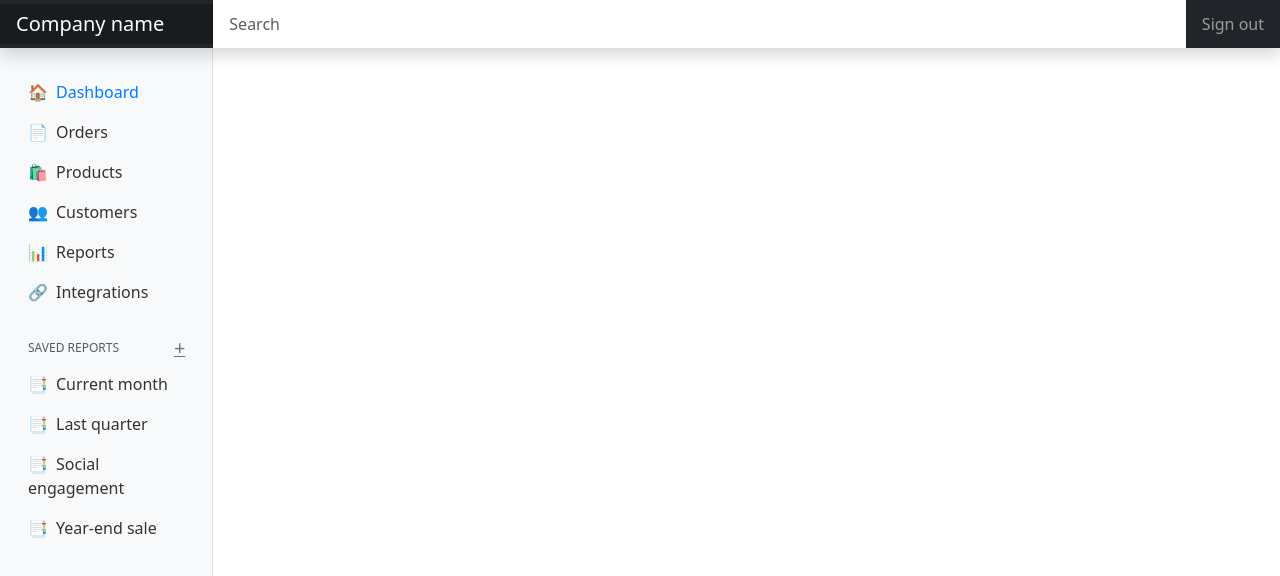
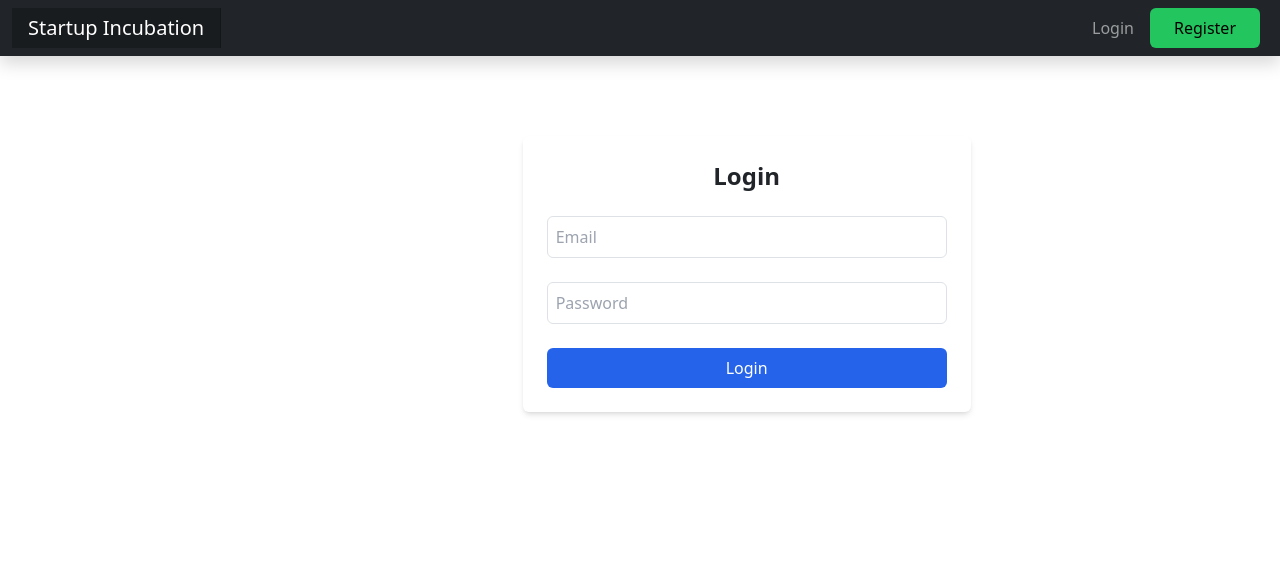
Before and after one commit to tomsecundo/simappA2, a React (Create React App) app in the folder frontend/: page /login in a window 1280 px wide. Shown: the top 576 px of the page. Built offline with nearby package versions, Linux system fonts and the light colour scheme.

Commit message:
fix: layout with working navbars

```diff
--- a/frontend/src/components/Application/ApplicationsTable.jsx
+++ b/frontend/src/components/Application/ApplicationsTable.jsx
@@ -7,8 +7,8 @@ function ApplicationsTable({ applications = [], onView }) {
 
     return (
         <>
-            <div class="table-responsive">
-                <table class="table table-striped table-hover">
+            <div className="table-responsive">
+                <table className="table table-striped table-hover">
                     <thead>
                         <tr>
                         <th scope="col">Startup</th>
--- a/frontend/src/components/layout/Layout.jsx
+++ b/frontend/src/components/layout/Layout.jsx
@@ -1,145 +1,15 @@
 import React, { useState } from 'react';
+import { Container } from 'react-bootstrap';
+import DashboardNavbar from '../navigation/DashboardNavbar';
+import Sidebar from '../navigation/Sidebar';
+import { useAuth } from '../../context/AuthContext';
+
 import '../../styles/layout.css';
 
-// Navbar Component
-const DashboardNavbar = ({ toggleSidebar }) => {
-  return (
-    <nav className="navbar navbar-dark sticky-top bg-dark flex-md-nowrap p-0 shadow">
-      <a className="navbar-brand col-md-3 col-lg-2 me-0 px-3" href="#home">
-        Company name
-      </a>
-      <button
-        className="navbar-toggler position-absolute d-md-none"
-        type="button"
-        onClick={toggleSidebar}
-        aria-label="Toggle navigation"
-      >
-        <span className="navbar-toggler-icon"></span>
-      </button>
-      <input
-        className="form-control form-control-dark w-100"
-        type="text"
-        placeholder="Search"
-        aria-label="Search"
-      />
-      <div className="navbar-nav">
-        <div className="nav-item text-nowrap">
-          <a className="nav-link px-3" href="#signout">
-            Sign out
-          </a>
-        </div>
-      </div>
-    </nav>
-  );
-};
+// Layout Component
+const Layout = ({ children }) => {
+    const { user } = useAuth();
 
-// Sidebar Component
-const Sidebar = ({ activeItem, setActiveItem, isOpen, closeSidebar }) => {
-  const menuItems = [
-    { icon: '🏠', label: 'Dashboard', active: true },
-    { icon: '📄', label: 'Orders' },
-    { icon: '🛍️', label: 'Products' },
-    { icon: '👥', label: 'Customers' },
-    { icon: '📊', label: 'Reports' },
-    { icon: '🔗', label: 'Integrations' },
-  ];
-
-  const reportsSubmenu = [
-    { label: 'Current month' },
-    { label: 'Last quarter' },
-    { label: 'Social engagement' },
-    { label: 'Year-end sale' },
-  ];
-
-  const sidebarContent = (
-    <div className="sidebar-content">
-      <ul className="nav flex-column">
-        {menuItems.map((item, index) => (
-          <li className="nav-item" key={index}>
-            <a
-              className={`nav-link ${item.active ? 'active' : ''}`}
-              aria-current={item.active ? 'page' : undefined}
-              href={`#${item.label.toLowerCase()}`}
-              onClick={(e) => {
-                e.preventDefault();
-                setActiveItem(item.label);
-                closeSidebar();
-              }}
-            >
-              <span style={{ marginRight: '8px' }}>{item.icon}</span>
-              {item.label}
-            </a>
-          </li>
-        ))}
-      </ul>
-
-      <h6 className="sidebar-heading d-flex justify-content-between align-items-center px-3 mt-4 mb-1 text-muted">
-        <span>Saved reports</span>
-        <a className="link-secondary" href="#add" aria-label="Add a new report">
-          <span style={{ fontSize: '20px' }}>+</span>
-        </a>
-      </h6>
-      <ul className="nav flex-column mb-2">
-        {reportsSubmenu.map((item, index) => (
-          <li className="nav-item" key={index}>
-            <a
-              className="nav-link"
-              href={`#${item.label.toLowerCase().replace(/\s+/g, '-')}`}
-              onClick={closeSidebar}
-            >
-              <span style={{ marginRight: '8px' }}>📑</span>
-              {item.label}
-            </a>
-          </li>
-        ))}
-      </ul>
-    </div>
-  );
-
-  return (
-    <>
-      {/* Backdrop for mobile */}
-      {isOpen && (
-        <div
-          className="offcanvas-backdrop fade show d-md-none"
-          onClick={closeSidebar}
-        />
-      )}
-
-      {/* Sidebar - Desktop version */}
-      <nav id="sidebarMenu" className="col-md-3 col-lg-2 d-none d-md-block bg-light sidebar">
-        <div className="position-sticky pt-3">
-          {sidebarContent}
-        </div>
-      </nav>
-
-      {/* Offcanvas - Mobile version */}
-      <div className={`offcanvas offcanvas-start d-md-none ${isOpen ? 'show' : ''}`} tabIndex="-1" id="offcanvasSidebar">
-        <div className="offcanvas-header">
-          <h5 className="offcanvas-title">Menu</h5>
-          <button type="button" className="btn-close text-reset" onClick={closeSidebar} aria-label="Close"></button>
-        </div>
-        <div className="offcanvas-body p-0">
-          {sidebarContent}
-        </div>
-      </div>
-    </>
-  );
-};
-
-// Layout Component
-const DashboardLayout = ({ children }) => {
-  return (
-    <div className="container-fluid">
-      <div className="row">
-        {children}
-      </div>
-    </div>
-  );
-};
-
-// Main App Component
-export default function App() {
     const [activeItem, setActiveItem] = useState('Dashboard');
     const [sidebarOpen, setSidebarOpen] = useState(false);
 
@@ -152,11 +22,24 @@ export default function App() {
     };
 
     return (
+        <>
             <div style={{ minHeight: '100vh' }}>
                 <DashboardNavbar toggleSidebar={toggleSidebar} />
-      <DashboardLayout>
+                <Container fluid>
+                    <div className='row'>
+                        <>
+                            {user && (
                                 <Sidebar activeItem={activeItem} setActiveItem={setActiveItem} isOpen={sidebarOpen} closeSidebar={closeSidebar} />
-      </DashboardLayout>
+                            )}
+                        </>
+                        <main className="col-md-9 ms-sm-auto col-lg-10 px-md-4">
+                            { children }
+                        </main>
                     </div>
+                </Container>
+            </div>
+        </>
     );
-}
+};
+
+export default Layout;
--- /dev/null
+++ b/frontend/src/components/navigation/DashboardNavbar.jsx
@@ -0,0 +1,88 @@
+import React from 'react';
+import { Navbar, Nav, NavDropdown, Container } from 'react-bootstrap';
+import { Link, useNavigate } from 'react-router-dom';
+import { useAuth } from '../../context/AuthContext';
+
+const DashboardNavbar = ({ toggleSidebar }) => {
+    const { user, logout } = useAuth();
+    const navigate = useNavigate();
+
+    const handleLogout = () => {
+        logout();
+        navigate('/login');
+    };
+
+    return (
+        <Navbar bg="dark" variant='dark' className="sticky-top bg-dark flex-md-nowrap shadow" expand="lg">
+            <Container fluid>
+                <Navbar.Brand as={Link} to="/" className='col-md-3 col-lg-2 me-0 px-3'>Startup Incubation</Navbar.Brand>
+                <Navbar.Toggle aria-controls="basic-navbar-nav" />
+                <Navbar.Collapse id="basic-navbar-nav">
+                    <Nav className="me-auto">
+                        {user && (
+                            <>
+                                <NavDropdown title="Programs" id="navbarScrollingDropdown">
+                                    <NavDropdown.Item to="/programs">All Programs</NavDropdown.Item>
+                                    <NavDropdown.Item href="#action1">
+                                        Another action
+                                    </NavDropdown.Item>
+                                    <NavDropdown.Divider />
+                                    <NavDropdown.Item href="#action2">
+                                        Something else here
+                                    </NavDropdown.Item>
+                                </NavDropdown>
+
+                                <NavDropdown title="Applications" id="navbarScrollingDropdown">
+                                    <NavDropdown.Item to="/applications">All Applications</NavDropdown.Item>
+                                    <NavDropdown.Item href="#action1">
+                                        Another action
+                                    </NavDropdown.Item>
+                                    <NavDropdown.Divider />
+                                    <NavDropdown.Item href="#action2">
+                                        Something else here
+                                    </NavDropdown.Item>
+                                </NavDropdown>
+
+                                <NavDropdown title="Startups" id="navbarScrollingDropdown">
+                                    <NavDropdown.Item to="/applications">All Startups</NavDropdown.Item>
+                                    <NavDropdown.Item href="#action1">
+                                        Another action
+                                    </NavDropdown.Item>
+                                    <NavDropdown.Divider />
+                                    <NavDropdown.Item href="#action2">
+                                        Something else here
+                                    </NavDropdown.Item>
+                                </NavDropdown>
+                            </>
+                        )}
+                    </Nav>
+                    <Nav>
+                        {!user ? (
+                            <>
+                                {/* Show Register button only to non-authenticated users */}
+                                <Nav.Link as={Link} to="/login">Login</Nav.Link>
+                                <Nav.Link
+                                    as={Link}
+                                    to="/register"
+                                    className="bg-green-500 px-4 py-2 mx-2 rounded hover:bg-green-700 text-black"
+                                >
+                                    Register
+                                </Nav.Link>
+                            </>
+                            ) : (
+                                <>
+                                    <span className="text-white flex items-center mr-4">
+                                        <Nav.Link as={Link} to="/profile">Welcome, {user.name} ({user.role})</Nav.Link>
+                                    </span>
+                                    <Nav.Link onClick={handleLogout}>Logout</Nav.Link>
+                                </>
+                        )}
+                    </Nav>
+                </Navbar.Collapse>
+            </Container>
+        </Navbar>
+    );
+};
+
+
+export default DashboardNavbar;
--- a/frontend/src/components/navigation/Navbar.jsx
+++ b/frontend/src/components/navigation/Navbar.jsx
@@ -4,7 +4,7 @@ import { Link, useNavigate } from 'react-router-dom';
 import { useAuth } from '../../context/AuthContext';
 
 const NavbarComponent = ({ toggleSidebar }) => {
-  const { user, logout, hasAnyRole, isAdmin, isMentor } = useAuth();
+    const { user, logout } = useAuth();
     const navigate = useNavigate();
 
     const handleLogout = () => {
--- a/frontend/src/pages/Profile/Profile.jsx
+++ b/frontend/src/pages/Profile/Profile.jsx
@@ -1,7 +1,6 @@
 import { useState, useEffect } from 'react';
 import { useAuth } from '../../context/AuthContext';
 import axiosInstance from '../../services/axiosConfig';
-import RequireAuth from '../../components/RequireAuth';
 import { UserRole } from '../../constants/UserRole';
 
 const Profile = () => {
@@ -119,11 +118,4 @@ const Profile = () => {
     );
 };
 
-// export default Profile;
-export default function ProtectedProfile() {
-  return (
-    <RequireAuth>
-      <Profile />
-    </RequireAuth>
-  );
-};
+export default Profile;
```
Also changed, not shown: frontend/src/App.js (+3 -10 lines). Lines whose indentation alone changed are shown as unchanged.
